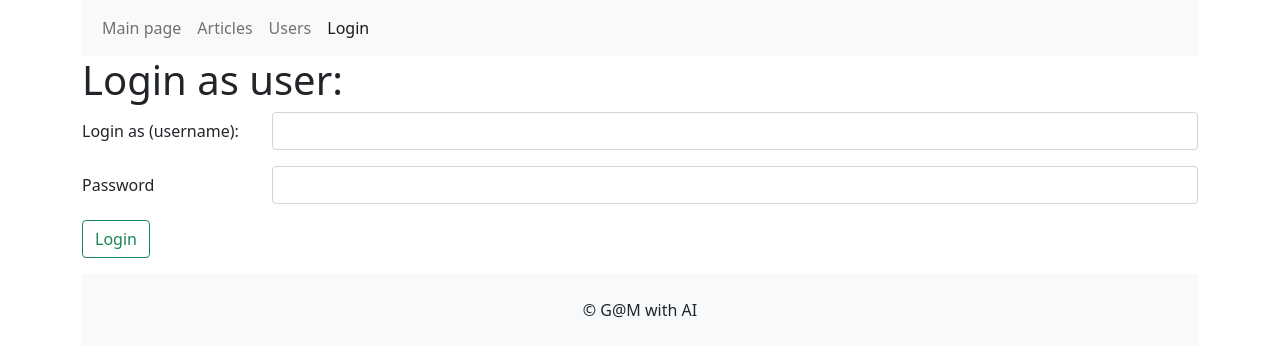
After one commit to AndreiGosovich/Flask, a Flask app: page /auth/login/ in a window 1280 px wide. The commit adds this page. Shown: the top 357 px of the page. Run offline with Flask 3, Linux system fonts and the light colour scheme; some libraries are stand-ins or nearby versions.

Commit message:
Lesson 3

```diff
--- /dev/null
+++ b/blog/models/database.py
@@ -0,0 +1,7 @@
+from flask_sqlalchemy import SQLAlchemy
+
+db = SQLAlchemy()
+
+__all__ = [
+    "db",
+]
--- /dev/null
+++ b/blog/templates/auth/login.html
@@ -0,0 +1,36 @@
+{% extends 'base.html' %}
+
+{% block title %}
+Login as
+{% endblock %}
+
+{% block body %}
+<h1>Login as user:</h1>
+{% if error %}
+<div class="alert alert-danger" role="alert">
+    {{ error }}
+</div>
+{% endif %}
+
+<form method="post">
+	<div class="mb-3 row">
+		<label for="input-username" class="col-sm-2 col-form-label">Login as (username):</label>
+		<div class="col-sm-10">
+			<input
+					id="input-username"
+					type="text"
+					name="username"
+					class="form-control"
+					required
+			>
+		</div>
+	</div>
+    <div class="mb-3 row">
+        <label for="inputPassword" class="col-sm-2 col-form-label">Password</label>
+        <div class="col-sm-10">
+            <input type="password" class="form-control" id="inputPassword" name="password">
+        </div>
+    </div>
+	<button type="submit" class="btn btn-outline-success mb-3">Login</button>
+</form>
+{% endblock %}
--- a/blog/templates/base.html
+++ b/blog/templates/base.html
@@ -17,14 +17,27 @@
     <nav class="navbar navbar-expand-lg navbar-light bg-light">
         <div class="container-fluid">
             <!--            <a class="navbar-brand" href="#">Navbar</a>-->
-            <button class="navbar-toggler" type="button" data-bs-toggle="collapse" data-bs-target="#navbarNavAltMarkup" aria-controls="navbarNavAltMarkup" aria-expanded="false" aria-label="Toggle navigation">
+            <button class="navbar-toggler" type="button" data-bs-toggle="collapse" data-bs-target="#navbarNavAltMarkup"
+                    aria-controls="navbarNavAltMarkup" aria-expanded="false" aria-label="Toggle navigation">
                 <span class="navbar-toggler-icon"></span>
             </button>
             <div class="collapse navbar-collapse" id="navbarNavAltMarkup">
                 <div class="navbar-nav">
-                <a class="nav-link" href="/">Main page</a>
-                <a class="nav-link" href="/articles/">Articles</a>
-                <a class="nav-link" href="/users/">Users</a>
+                    <a class="nav-link {% if request.endpoint == 'mainpage' -%}active{%- endif %}" href="/">Main page</a>
+                    <a class="nav-link {% if request.endpoint == 'articles_app.list' -%}active{%- endif %}" href="/articles/">Articles</a>
+                    <a class="nav-link {% if request.endpoint == 'users_app.list' -%}active{%- endif %}" href="/users/">Users</a>
+
+
+                    {% if current_user.is_authenticated %}
+                    <a class="nav-link" href="{{ url_for('auth_app.logout') }}">Logout</a>
+                    {% else %}
+                    <a href="{{ url_for('auth_app.login') }}"
+                       class="nav-link {% if request.endpoint == 'auth_app.login' -%}active{%- endif %}">
+                        Login
+                    </a>
+                    {% endif %}
+
+
                 </div>
             </div>
         </div>
--- /dev/null
+++ b/blog/views/auth.py
@@ -0,0 +1,51 @@
+from flask import Blueprint, render_template, request, redirect, url_for
+from flask_login import LoginManager, login_user, logout_user, login_required
+from werkzeug.security import check_password_hash
+
+from blog.models import User
+
+auth_app = Blueprint("auth_app", __name__)
+
+login_manager = LoginManager()
+login_manager.login_view = "auth_app.login"
+
+
+@login_manager.user_loader
+def load_user(user_id):
+    return User.query.filter_by(id=user_id).one_or_none()
+
+
+@login_manager.unauthorized_handler
+def unauthorized():
+    return redirect(url_for("auth_app.login"))
+
+
+@auth_app.route("/login/", methods=["GET", "POST"], endpoint="login")
+def login():
+    if request.method == "GET":
+        return render_template("auth/login.html")
+
+    username = request.form.get("username")
+    password = request.form.get('password')
+    if not username:
+        return render_template("auth/login.html", error="username not passed")
+
+    user = User.query.filter_by(username=username).one_or_none()
+    if user is None or not check_password_hash(user.password, password):
+        return render_template("auth/login.html", error=f"Login False. Check your auth details")
+
+    login_user(user)
+    return redirect(url_for("mainpage"))
+
+
+@auth_app.route("/logout/", endpoint="logout")
+@login_required
+def logout():
+    logout_user()
+    return redirect(url_for("mainpage"))
+
+
+__all__ = [
+    "login_manager",
+    "auth_app",
+]
--- a/wsgi.py
+++ b/wsgi.py
@@ -1,7 +1,86 @@
 from blog.app import app
+from blog.models.database import db
+from werkzeug.security import generate_password_hash
 
 if __name__ == "__main__":
     app.run(
         host="0.0.0.0",
         debug=True,
     )
+
+
+@app.cli.command("init-db")
+def init_db():
+    """
+    Run in your terminal:
+    flask init-db
+    """
+    db.create_all()
+    print("done!")
+
+
+@app.cli.command("create-users")
+def create_users():
+    """
+    Run in your terminal:
+    flask create-users
+    """
+    from blog.models import User
+    admin = User()
+    admin.username = "admin"
+    admin.is_staff = True
+    admin.full_name = "admin"
+    admin.email = "admin@q.q"
+    admin.password = generate_password_hash("admin")
+    ivan = User(username="ivan", full_name="Иванов Иван Иванович", email="ivan@q.q",
+                password=generate_password_hash("ivan"))
+    peter = User(username="peter", full_name="Петров Петр Петрович", email="peter@q.q",
+                 password=generate_password_hash("peter"))
+    sidor = User(username="sidor", full_name="Сидоров Сидор Сидорович", email="sidor@q.q",
+                 password=generate_password_hash("sidor"))
+
+    db.session.add(admin)
+    db.session.add(ivan)
+    db.session.add(peter)
+    db.session.add(sidor)
+    db.session.commit()
+
+    print("done! created users:", admin, ivan, peter, sidor)
+
+
+@app.cli.command("create-articles")
+def create_users():
+    """
+    Run in your terminal:
+    flask create-articles
+    """
+    from blog.models import Article
+    first = Article(
+        title="Как правильно пользоваться Flask",
+        author_id=1,
+        text="Flask - это легковесный фреймворк для веб-приложений на языке Python. Он позволяет быстро и просто "
+             "создавать веб-приложения, которые могут быть использованы в различных областях. В этой статье мы "
+             "рассмотрим основы работы с Flask и научимся создавать простые веб-приложения.")
+
+    second = Article(
+        title="Как создать дизайн сайта в Bootstrap",
+        author_id=2,
+        text="Bootstrap - это один из самых популярных фреймворков для создания дизайна сайтов. Он предлагает "
+             "множество готовых компонентов и классов, которые позволяют быстро и просто создавать красивые и "
+             "современные сайты. В этой статье мы рассмотрим основы работы с Bootstrap и научимся создавать "
+             "современные сайты с помощью этого фреймворка.")
+
+    third = Article(
+        title="Как работать с базами данных в Flask",
+        author_id=3,
+        text="Базы данных - это очень важная часть любого веб-приложения. Они позволяют хранить и обрабатывать "
+             "большие объемы данных, которые могут быть использованы в различных областях. В этой статье мы "
+             "рассмотрим основы работы с базами данных в Flask и научимся создавать простые приложения, которые "
+             "будут использовать базы данных.")
+
+    db.session.add(first)
+    db.session.add(second)
+    db.session.add(third)
+    db.session.commit()
+
+    print("done! created articles:", first, second, third)
```
Also changed, not shown: blog/app.py (+16 -6 lines), blog/models/__init__.py (added, +7 -0 lines), blog/models/articles.py (added, +14 -0 lines), blog/models/users.py (added, +17 -0 lines), blog/templates/articles/details.html (+6 -6 lines), blog/templates/articles/list.html (+4 -4 lines), blog/templates/index.html (+8 -1 lines), blog/templates/users/details.html (+7 -2 lines), blog/templates/users/list.html (+4 -3 lines), blog/views/articles.py (+15 -36 lines), blog/views/users.py (+9 -11 lines), requirements.txt (added, +13 -0 lines). Lines whose indentation alone changed are shown as unchanged.
